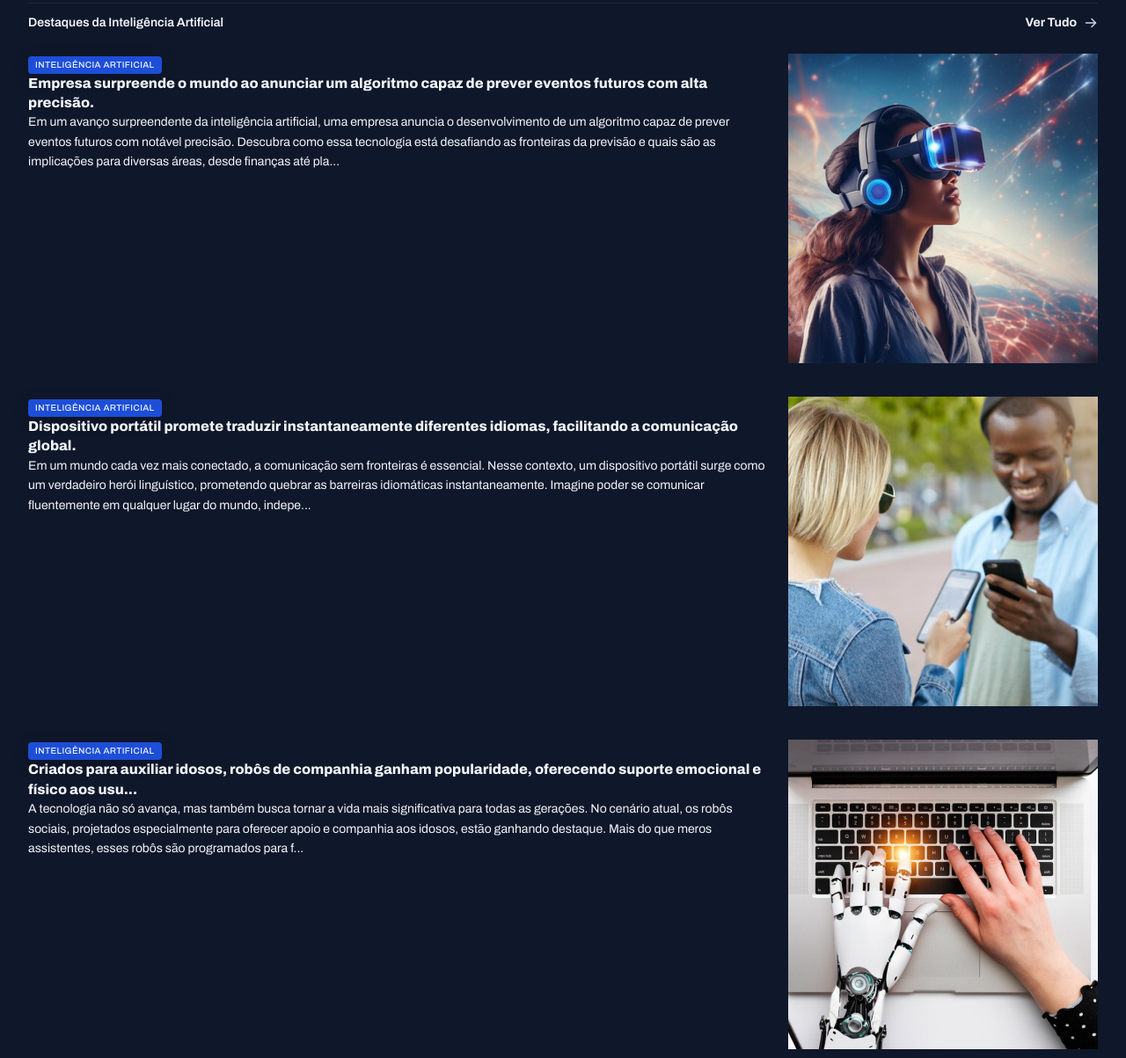
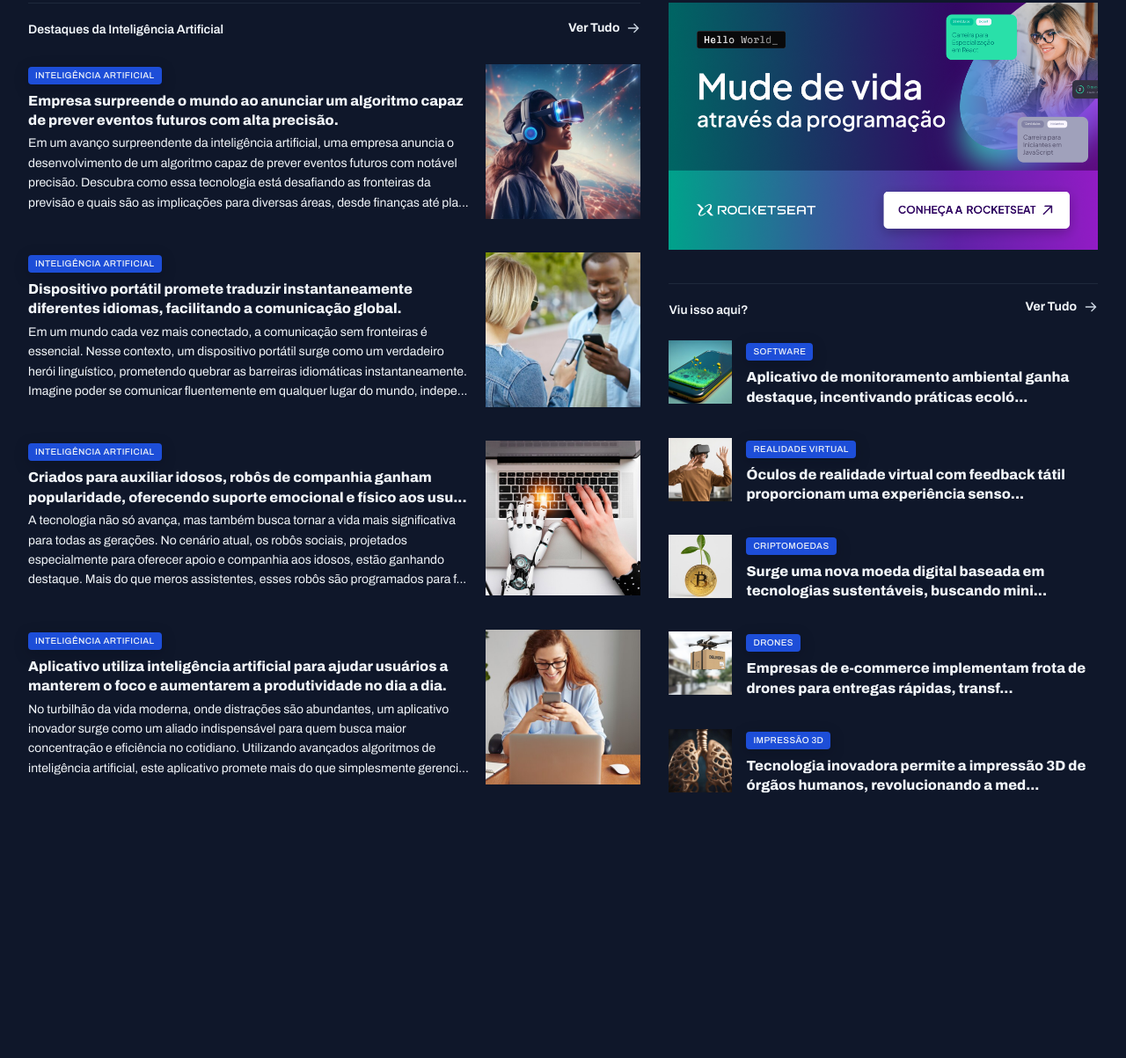
Before and after one commit to MatheuslMaschio/portal_de_noticias, a plain HTML site: page index.html in a window 1280 px wide. Shown: the part 1060-2263 px from the top of the page at 88% size. After the commit the page ends 2007 px from the top, so only its background shows below. Drawn offline with Linux system fonts and the light colour scheme.

Commit message:
estilizando os ultimos cards

```diff
--- a/index.html
+++ b/index.html
@@ -214,7 +214,7 @@
             </div>
         </section>
 
-        <div>
+        <aside>
             <div id="ads">
                 <img src="assets/images/Ads.png" alt="">
             </div>
@@ -237,7 +237,7 @@
                                 Software
                             </span>
                             <h3 class="text-xl">
-                                Aplicativo de monitoramento ambiental ganha destaque, incentivando práticas ecológicas e pro...
+                                Aplicativo de monitoramento ambiental ganha destaque, incentivando práticas ecoló...
                             </h3>
                         </div>
                     </article>
@@ -251,7 +251,7 @@
                                 Realidade Virtual
                             </span>
                             <h3 class="text-xl">
-                                Óculos de realidade virtual com feedback tátil proporcionam uma experiência sensorial complet...
+                                Óculos de realidade virtual com feedback tátil proporcionam uma experiência senso...
                             </h3>
                         </div>
                     </article>
@@ -265,7 +265,7 @@
                                 Criptomoedas
                             </span>
                             <h3 class="text-xl">
-                                Surge uma nova moeda digital baseada em tecnologias sustentáveis, buscando minimizar o i...
+                                Surge uma nova moeda digital baseada em tecnologias sustentáveis, buscando mini...
                             </h3>
                         </div>
                     </article>
@@ -279,7 +279,7 @@
                                 Drones
                             </span>
                             <h3 class="text-xl">
-                                Empresas de e-commerce implementam frota de drones para entregas rápidas, transformando o ce...
+                                Empresas de e-commerce implementam frota de drones para entregas rápidas, transf...
                             </h3>
                         </div>
                     </article>
@@ -293,13 +293,13 @@
                                 Impressão 3d
                             </span>
                             <h3 class="text-xl">
-                                Tecnologia inovadora permite a impressão 3D de órgãos humanos, revolucionando a medicina e a li...
+                                Tecnologia inovadora permite a impressão 3D de órgãos humanos, revolucionando a med...
                             </h3>
                         </div>
                     </article>
                 </div>
             </section>
-        </div>
+        </aside>
     </main>
 </body>
 </html>
--- a/styles/global.css
+++ b/styles/global.css
@@ -52,8 +52,16 @@ img {
 }
 
 main {
-    margin-top: 40px;
-    gap: 80px;
+    margin-block: 40px;
+    row-gap: 80px;
+    column-gap: 32px;
+
+    grid-template-columns: 2fr 1.4fr;
+
+    grid-template-areas:
+    "featured featured"
+    "weekly weekly"
+    "ai aside";
 }
 
 .content-tag {
--- a/styles/sections.css
+++ b/styles/sections.css
@@ -20,6 +20,8 @@ a {
 }
 
 #featured {
+    grid-area: featured;
+
     img{
         height: 100%;
         object-fit: cover;
@@ -59,6 +61,8 @@ a {
 
 #weekly{
 
+    grid-area: weekly;
+
     &>div{
         grid-template-columns: repeat(4,292px);
     }
@@ -82,3 +86,33 @@ a {
         }
     }
 }
+
+#ai {
+    grid-area: ai;
+    img{
+        width: 176px;
+        aspect-ratio: 1/1;
+        object-fit: cover;
+    }
+
+    h3 {
+        margin-block: 8px 4px;
+    }
+}
+
+aside{
+    grid-area: aside;
+}
+
+#more{
+    margin-top: 32px;
+
+    h3 {
+        margin-top: 8px;
+    }
+    img{
+        width: 72px;
+        aspect-ratio: 1/1;
+        object-fit: cover;
+    }
+}
```
